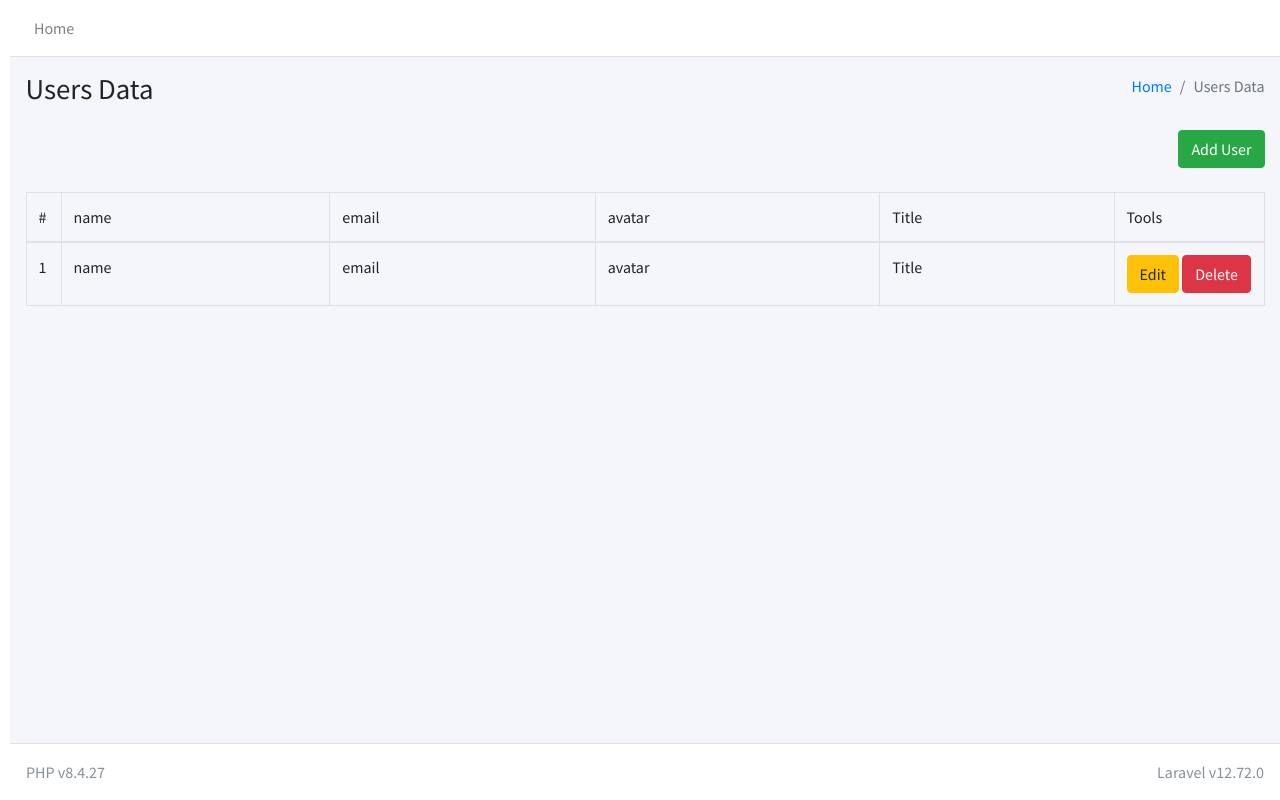
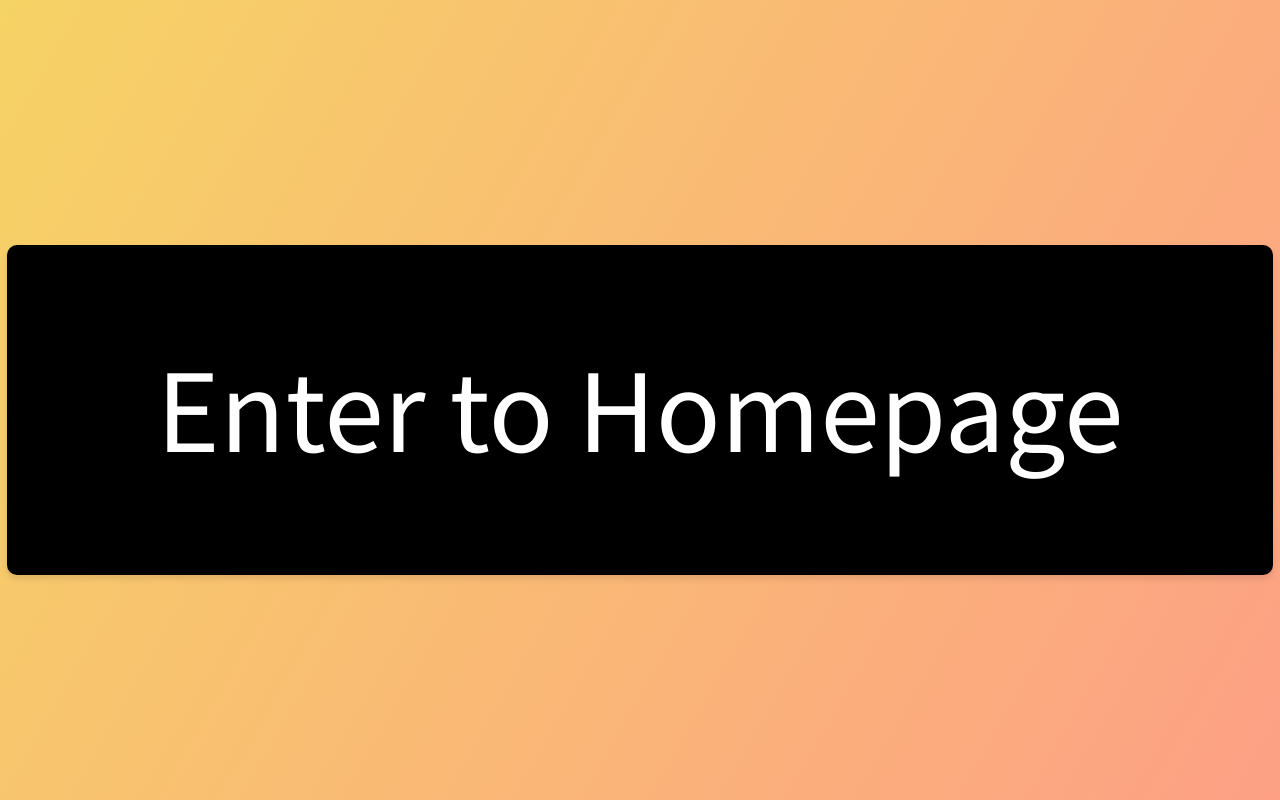
Before and after one commit to SE-Final-Project/se-camp-final-exam, a Laravel app: page / in a window 1280 px wide. Run offline with Laravel 12, Linux system fonts and the light colour scheme; some libraries are stand-ins or nearby versions.

Commit message:
65160345
65160345 นายพศวัต เปรมจิตร

```diff
--- /dev/null
+++ b/resources/views/Enterhome.blade.php
@@ -0,0 +1,55 @@
+<!DOCTYPE html>
+<html lang="{{ str_replace('_', '-', app()->getLocale()) }}">
+<head>
+    <meta charset="utf-8">
+    <meta name="viewport" content="width=device-width, initial-scale=1">
+    <title>SE CAMP</title>
+    <!-- Google Font: Source Sans Pro -->
+    <link rel="stylesheet" href="https://fonts.googleapis.com/css?family=Source+Sans+Pro:300,400,400i,700&display=fallback">
+    <!-- Font Awesome Icons -->
+    <link rel="stylesheet" href="{{ url('assets/plugins/fontawesome-free/css/all.min.css') }}">
+    <!-- Theme style -->
+    <link rel="stylesheet" href="{{ url('assets/css/adminlte.min.css') }}">
+    @yield('css')
+    <style>
+        body {
+            height: 100vh; /* ให้ body มีความสูงเท่ากับ viewport height เพื่อให้เนื้อหาอยู่กึ่งกลางแนวตั้ง */
+            display: flex;
+            justify-content: center; /* จัดให้เนื้อหาอยู่กึ่งกลางแนวนอน */
+            align-items: center; /* จัดให้เนื้อหาอยู่กึ่งกลางแนวตั้ง */
+            background-image: linear-gradient(120deg, #f6d365 0%, #fda085 100%); /* กำหนดพื้นหลังด้วยการใช้ linear gradient */
+            font-family: 'Source Sans Pro', sans-serif; /* กำหนดรูปแบบตัวอักษร */
+            margin: 0; /* ไม่มีระยะขอบ */
+            padding: 0; /* ไม่มีระยะห่างภายใน */
+        }
+
+        .btn-wrapper {
+            text-align: center; /* จัดให้เนื้อหาอยู่กึ่งกลางแนวนอน */
+            margin-top: 20px; /* ระยะห่างด้านบนของปุ่ม */
+        }
+
+        .btn-warning {
+            background-color: #000000; /* สีพื้นหลังของปุ่ม */
+            color: #fff; /* สีตัวอักษร */
+            border: none; /* ไม่มีเส้นขอบ */
+            padding: 75px 150px; /* ขนาดของปุ่ม */
+            font-size: 120px; /* ขนาดตัวอักษร */
+            border-radius: 10px; /* มุมของปุ่ม */
+            text-decoration: none; /* ไม่มีเส้นใต้ข้อความ */
+            transition: background-color 0.3s; /* เอฟเฟกต์การเปลี่ยนสีพื้นหลัง */
+            box-shadow: 0 4px 6px rgba(0, 0, 0, 0.1); /* เพิ่มเอฟเฟกต์เงา */
+        }
+
+        .btn-warning:hover {
+            background-color: #ffffff; /* เปลี่ยนสีพื้นหลังเมื่อเมาส์ชี้ไป */
+            transform: translateY(-2px); /* เพิ่มเอฟเฟกต์การเคลื่อนไหว */
+            box-shadow: 0 6px 10px rgba(0, 0, 0, 0.15); /* เพิ่มเอฟเฟกต์เงา */
+        }
+    </style>
+</head>
+<body>
+    <div class="btn-wrapper">
+        <a href="/Home" class="btn btn-warning">Enter to Homepage</a>
+    </div>
+</body>
+</html>
--- a/resources/views/homepage.blade.php
+++ b/resources/views/homepage.blade.php
@@ -1,34 +1,45 @@
-@extends('layouts.default')
+@extends('layouts.default') <!-- ใช้เรียกใช้ layout default ของเว็บไซต์ -->
 
-@section('page_name', 'Users Data')
-@section('content')
-    <!-- CODE HERE -->
-    <div class="float-right pb-4">
-        <a href="{{ url('/add-user') }}" class="btn btn-success"> Add User </a>
+@section('page_name', 'Users Data') <!-- กำหนดชื่อหน้าเพจเป็น 'Users Data' -->
+
+@section('content') // เริ่มต้นส่วนของเนื้อหาหน้าเว็บ
+    <!-- CODE HERE --> <!-- ส่วนของโค้ดที่นำมาแสดงบนหน้าเว็บ -->
+
+    <div class="float-right pb-4"> <!-- สร้าง div ที่อยู่ด้านขวาของหน้าจอ พื้นหลังปุ่ม -->
+        <a href="/add-user" class="btn btn-success"> Add User </a> <!-- สร้างปุ่มเพื่อเพิ่มผู้ใช้ -->
     </div>
-    <table class="table table-bordered">
-        <thead>
-            <tr>
-                <td width="35px">#</td>
-                <td>name</td>
-                <td>email</td>
-                <td>avatar</td>
-                <td>Title</td>
-                <td width="150px">Tools</td>
-            </tr>
-        </thead>
-        <tbody>
-            <tr>
-                <td>1</td>
-                <td>name</td>
-                <td>email</td>
-                <td>avatar</td>
-                <td>Title</td>
-                <td>
-                    <a href="{{ url('/edit-user') }}" class="btn btn-warning">Edit</a>
-                    <button class="btn btn-danger">Delete</button>
-                </td>
-            </tr>
-        </tbody>
-    </table>
-@endsection
+
+    <table class="table table-bordered"> <!-- สร้างตารางแสดงข้อมูลผู้ใช้ -->
+        <thead> <!-- เริ่มต้นส่วนหัวของตาราง -->
+            <tr> <!-- เริ่มต้นแถวหัวของตาราง -->
+                <td width="35px">#</td> <!-- คอลัมน์แสดงลำดับ -->
+                <td>name</td> <!-- คอลัมน์แสดงชื่อ -->
+                <td>email</td> <!-- คอลัมน์แสดงอีเมล -->
+                <td>avatar</td> <!-- คอลัมน์แสดงรูปโปรไฟล์ -->
+                <td>Title</td> <!-- คอลัมน์แสดงตำแหน่ง -->
+                <td width="150px">Tools</td> <!-- คอลัมน์แสดงเครื่องมือ -->
+            </tr> <!-- จบแถวหัวของตาราง -->
+        </thead> <!-- จบส่วนหัวของตาราง -->
+
+        <tbody> <!-- เริ่มต้นส่วนเนื้อหาของตาราง -->
+            <?php foreach($titles as $index => $data) { ?> <!-- วนลูปเพื่อแสดงข้อมูลในตาราง -->
+            <tr> <!-- เริ่มแถวของตาราง -->
+                <td>{{$index+1}}</td> <!-- แสดงลำดับของข้อมูล -->
+                <td>{{$data -> name}}</td> <!-- แสดงชื่อของผู้ใช้ -->
+                <td>{{$data -> email}}</td> <!-- แสดงอีเมลของผู้ใช้ -->
+                <td>{{$data -> avatar}}</td> <!-- แสดงรูปโปรไฟล์ของผู้ใช้ -->
+                <td>{{$data -> title_id}}</td> <!-- แสดงสรรพนามของผู้ใช้ -->
+                <td> <!-- เริ่มต้นส่วนเครื่องมือ -->
+                    <a href="/Home/{{$data -> id}}/edit" class="btn btn-warning">Edit</a> <!-- ปุ่มแก้ไขข้อมูล -->
+                    <form action="/Home/{{$data -> id}}" method = "POST"> <!-- ฟอร์มสำหรับลบข้อมูล -->
+                        @csrf <!-- ใส่ CSRF token -->
+                        @method("DELETE") <!-- ใช้เมธอด DELETE -->
+                        <button type = "submit" class="btn btn-danger">Delete</button> <!-- ปุ่มลบข้อมูล -->
+                    </form> <!-- จบฟอร์มสำหรับลบข้อมูล -->
+                </td> <!-- จบส่วนเครื่องมือ -->
+            </tr> <!-- จบแถวของตาราง -->
+            <?php } ?> <!-- จบวนลูป -->
+        </tbody> <!-- จบส่วนเนื้อหาของตาราง -->
+    </table> <!-- จบตาราง -->
+
+@endsection <!-- จบส่วนเนื้อหาหน้าเว็บ -->
--- a/routes/web.php
+++ b/routes/web.php
@@ -1,15 +1,18 @@
 <?php
 
 use Illuminate\Support\Facades\Route;
-
-Route::get('/', function () {
-    return view('homepage');
-});
+use App\Http\Controllers\crudController;
 
 Route::get('/add-user', function () {
     return view('addpage');
 });
 
 Route::get('/edit-user', function () {
-return view('editpage');
+    return view('editpage');
 });
+
+Route::get('/', function () {
+    return view('Enterhome');
+});
+
+Route::resource("/Home",crudController::class);
```
Also changed, not shown: app/Http/Controllers/crudController.php (added, +112 -0 lines), resources/views/addpage.blade.php (+33 -4 lines), resources/views/editpage.blade.php (+28 -4 lines), 1 other file.
